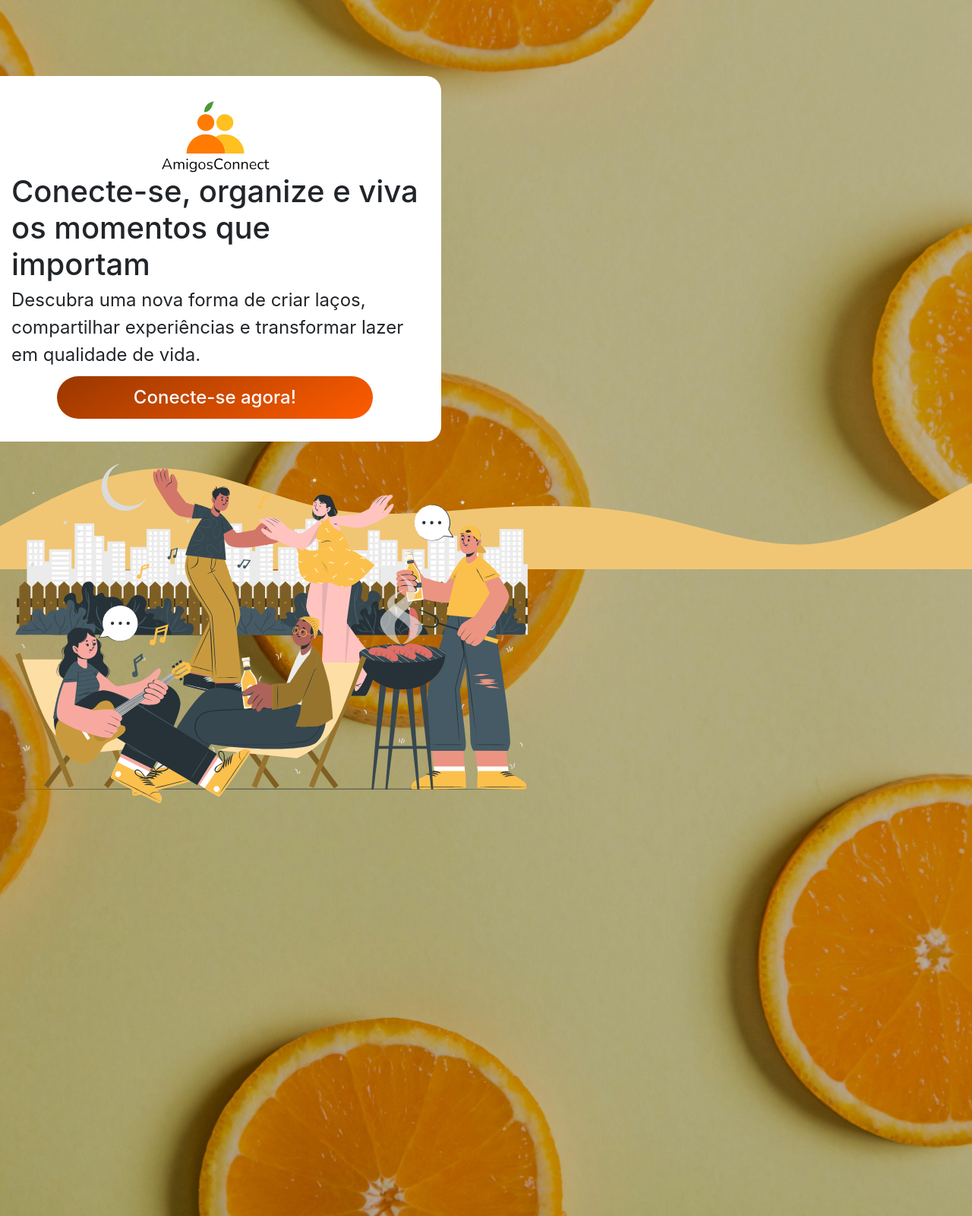
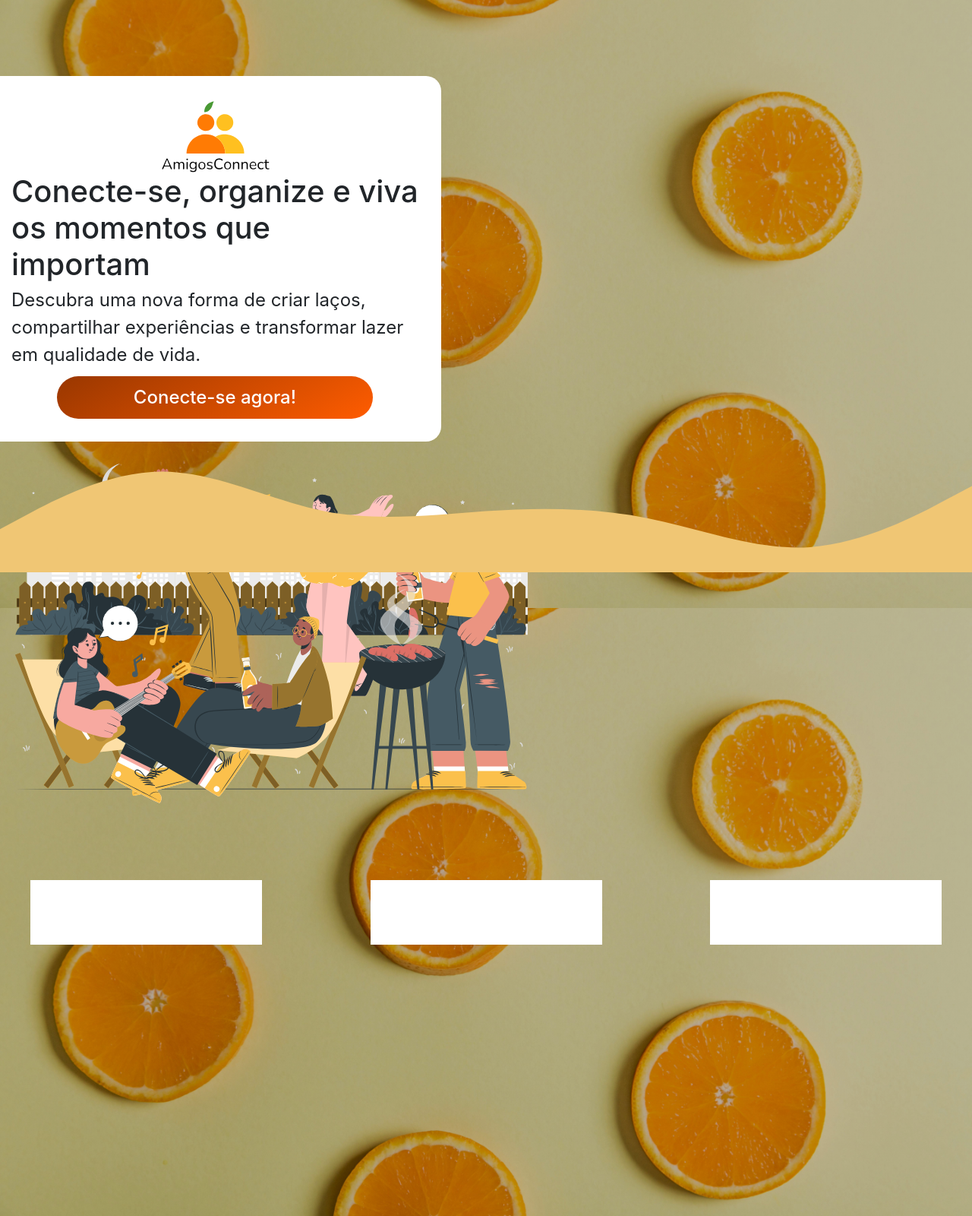
Before and after one commit to maris2606/AmigosConnect, a Python web app: template templates/index.html in a window 1280 px wide. Shown: the whole page at 76% size. Run offline with Jinja, Linux system fonts and the light colour scheme; the template is opened without the code that fills it, so the values that code supplies are empty; some libraries are stand-ins or nearby versions.

Commit message:
melhorada pagina landing page

```diff
--- a/static/css/landingPage.css
+++ b/static/css/landingPage.css
@@ -8,24 +8,21 @@ html{
     border: none;
 }
 
-body{
+.onda{
+    position: absolute;
+    top: calc(100vh - 331px);
+    width: 100vw;
+}
+
+.conteudo-1{
+    padding: 0;
+    height: 100vh;
+    min-width: 100%;
+
     background-image: linear-gradient(rgba(0, 0, 0, 0.25), rgba(0, 0, 0, 0.25)), url("/static/images/bg-laranjas.jpg");
     background-repeat: no-repeat;
     background-size: cover;
     background-position: center center;
-
-}
-.onda{
-    position: absolute;
-    top: calc(100vh - 335px);
-    width: 100vw;
-    z-index: -1;
-}
-
-.conteudo{
-    padding: 0;
-    height: 100vh;
-    min-width: 100%;
 }
 
 .logo {
@@ -57,4 +54,25 @@ a{
 .card-texto-1{
     border-radius: 0 20px 20px 0;
     padding: 30px;
+    z-index: 1;
 }
+
+
+.conteudo-2{
+    padding: 0;
+    height: 100vh;
+    min-width: 100%;
+
+    background-image: linear-gradient(rgba(0, 0, 0, 0.25), rgba(0, 0, 0, 0.25)), url("/static/images/bg-laranjas.jpg");
+    background-repeat: no-repeat;
+    background-size: cover;
+    background-position: center center;
+}
+
+.quadro {
+    background-color: #fff;
+}
+
+.img-pg-2{
+    border-radius: 0% 100% 0% 0% / 0% 100% 0% 0% ;
+}
--- a/templates/index.html
+++ b/templates/index.html
@@ -10,7 +10,7 @@
     <link rel="stylesheet" href="https://cdn.jsdelivr.net/npm/bootstrap@4.0.0/dist/css/bootstrap.min.css" integrity="sha384-Gn5384xqQ1aoWXA+058RXPxPg6fy4IWvTNh0E263XmFcJlSAwiGgFAW/dAiS6JXm" crossorigin="anonymous">
 </head>
 <body>
-    <div class="container conteudo d-flex align-items-center p-0 w-100">
+    <div class="container conteudo-1 d-flex align-items-center p-0 w-100">
         <div class="row w-100 h-75">
             <div class="d-flex flex-column justify-content-between align-items-center bg-white card-texto-1">
                 <img class="logo" src="../static/icons/logo-nome-v.svg" alt="logo amigos connect">
@@ -32,19 +32,34 @@
 
     <img class="onda w-100" src="/static/images/wave.svg" alt="onda decorativa">
 
-    <div class="container conteudo d-flex align-items-center p-0 w-100">
-        <div class="row w-100 h-75">
-            <div class="col-4 p-5 m-3">
-                <img src="" alt="">
-                <p></p>
+    <div class="container conteudo-2 d-flex align-items-center justify-content-center p-0 w-100">
+        <div class="row d-flex align-items-center justify-content-between w-100 h-75 p-5">
+            <div class="col-3 quadro p-5 m-3">
+                <img class="img-pg-2" src="" alt="">
+                <h1>
+
+                </h1>
+                <p>
+
+                </p>
             </div>
-            <div class="col-4 p-5 m-3">
-                <img src="" alt="">
-                <p></p>
+            <div class="col-3 quadro p-5 m-3">
+                <img class="img-pg-2" src="" alt="">
+                <h1>
+
+                </h1>
+                <p>
+
+                </p>
             </div>
-            <div class="col-4 p-5 m-3">
-                <img src="" alt="">
-                <p></p>
+            <div class="col-3 quadro p-5 m-3">
+                <img class="img-pg-2" src="" alt="">
+                <h1>
+
+                </h1>
+                <p>
+
+                </p>
             </div>
         </div>
     </div>
```
